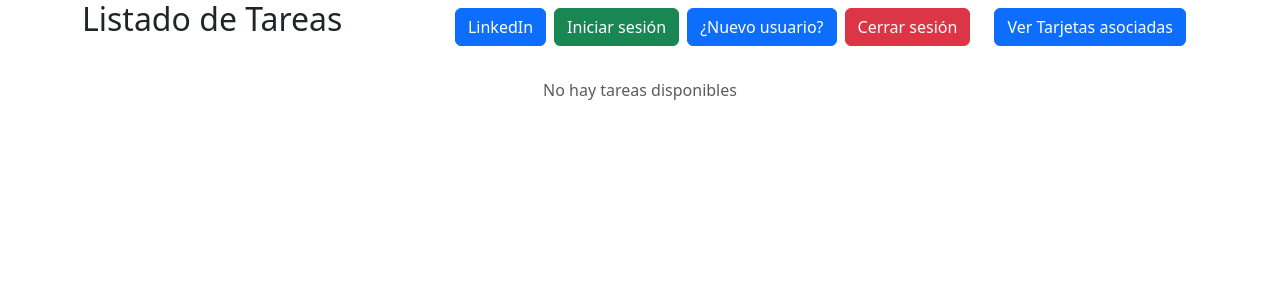
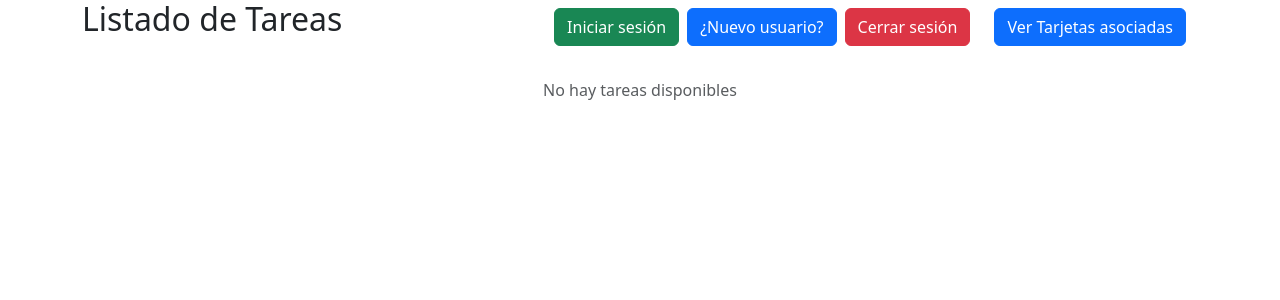
Before and after one commit to IvanArasco/GestorTareasFrontend, an Angular app in the folder gestor-tareas-frontend/: page / in a window 1280 px wide. Shown: the top 300 px of the page. Built offline with nearby package versions, Linux system fonts and the light colour scheme.

Commit message:
delete link linkedin

```diff
--- a/gestor-tareas-frontend/src/app/app.html
+++ b/gestor-tareas-frontend/src/app/app.html
@@ -15,12 +15,6 @@
 
         <div class="collapse navbar-collapse" id="navMenu">
           <ul class="navbar-nav ms-auto">
-            <li class="nav-item list-inline-item linkedin">
-              <a class="btn btn-primary" href="https://www.linkedin.com/in/ivan-arasco-millan/" target="_blank">
-                LinkedIn
-              </a>
-            </li>
-
             <section id="login-container">
               <li class="nav-item list-inline-item login">
                 <a class="btn btn-success" routerLink="/login">Iniciar sesión</a>
```
